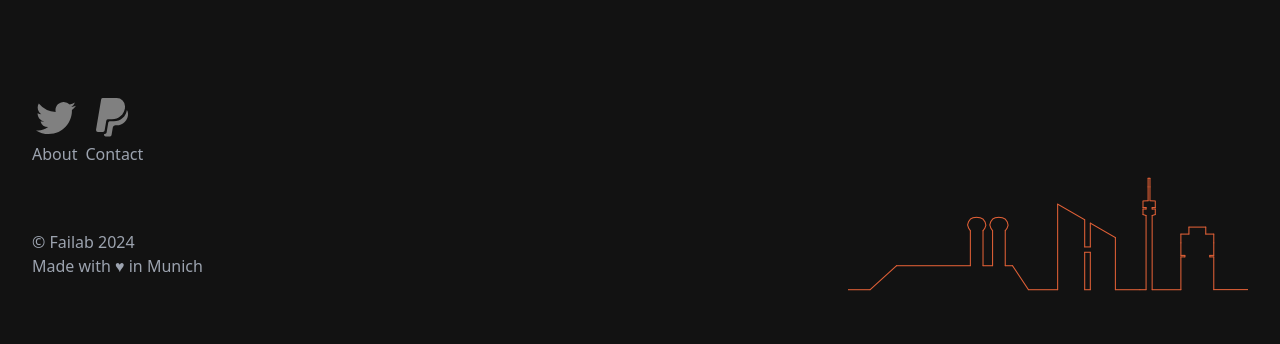
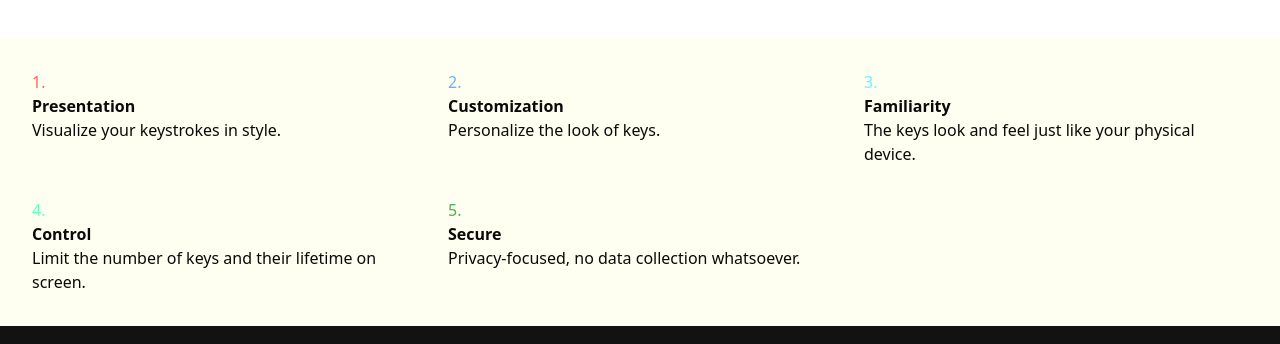
Before and after one commit to FaisalBinAhmed/failab.eu, a Next.js app: page /app/cliptonite in a window 1280 px wide. Shown: the part 546-890 px from the top of the page. Built offline with nearby package versions, Linux system fonts and the light colour scheme.

Commit message:
cliptonite links

```diff
--- a/src/data/apps.ts
+++ b/src/data/apps.ts
@@ -341,8 +341,42 @@ Please note: KeyTrails needs Input Monitoring permission to get your keyboard an
 			}
 		],
 		tag: "Mac",
-		screenshots: [],
-		featurelist: [],
+		screenshots: [
+			{
+				path: "https://i.imgur.com/IMfVxsM.png",
+				description: "this is a screenshot description"
+			},
+			{
+				path: "https://i.imgur.com/J8zMqWK.png",
+				description: "this is a screenshot description"
+			},
+			{
+				path: "https://i.imgur.com/CKMh2uo.png",
+				description: "this is a screenshot description"
+			}
+		],
+		featurelist: [
+			{
+				title: "Presentation",
+				description: "Visualize your keystrokes in style."
+			},
+			{
+				title: "Customization",
+				description: "Personalize the look of keys."
+			},
+			{
+				title: "Familiarity",
+				description: "The keys look and feel just like your physical device."
+			},
+			{
+				title: "Control",
+				description: "Limit the number of keys and their lifetime on screen."
+			},
+			{
+				title: "Secure",
+				description: "Privacy-focused, no data collection whatsoever."
+			}
+		],
 		privacyInfo: {
 			lastDate: "March 28 2023",
 			data: `Cliptonite does not collect any user information.
```
